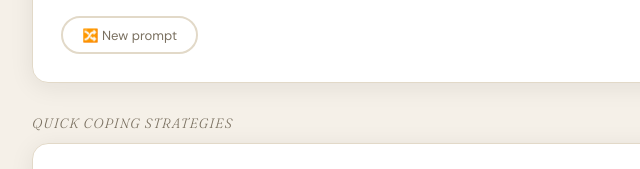
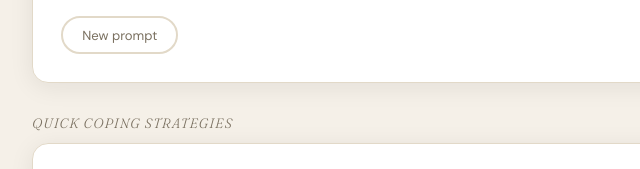
Before and after one commit to lalitg13/Student-Stress-Toolkit, a plain HTML site: page index.html in a window 1280 px wide. Shown: the part 913-1082 px from the top of the page, 202-842 px from the left. Drawn offline with Linux system fonts and the light colour scheme.

Commit message:
Remove emoji from New prompt button text

```diff
--- a/index.html
+++ b/index.html
@@ -267,7 +267,7 @@
       <div class="journal-prompt" id="journalPrompt">Loading a prompt for you...</div>
       <textarea id="journalText" placeholder="Write freely — this stays on your device." oninput="updateCharCount()"></textarea>
       <div class="journal-actions">
-        <button class="new-prompt-btn" onclick="newPrompt()">🔀 New prompt</button>
+        <button class="new-prompt-btn" onclick="newPrompt()">New prompt</button>
         <span class="char-count" id="charCount">0 characters</span>
       </div>
     </div>
```
